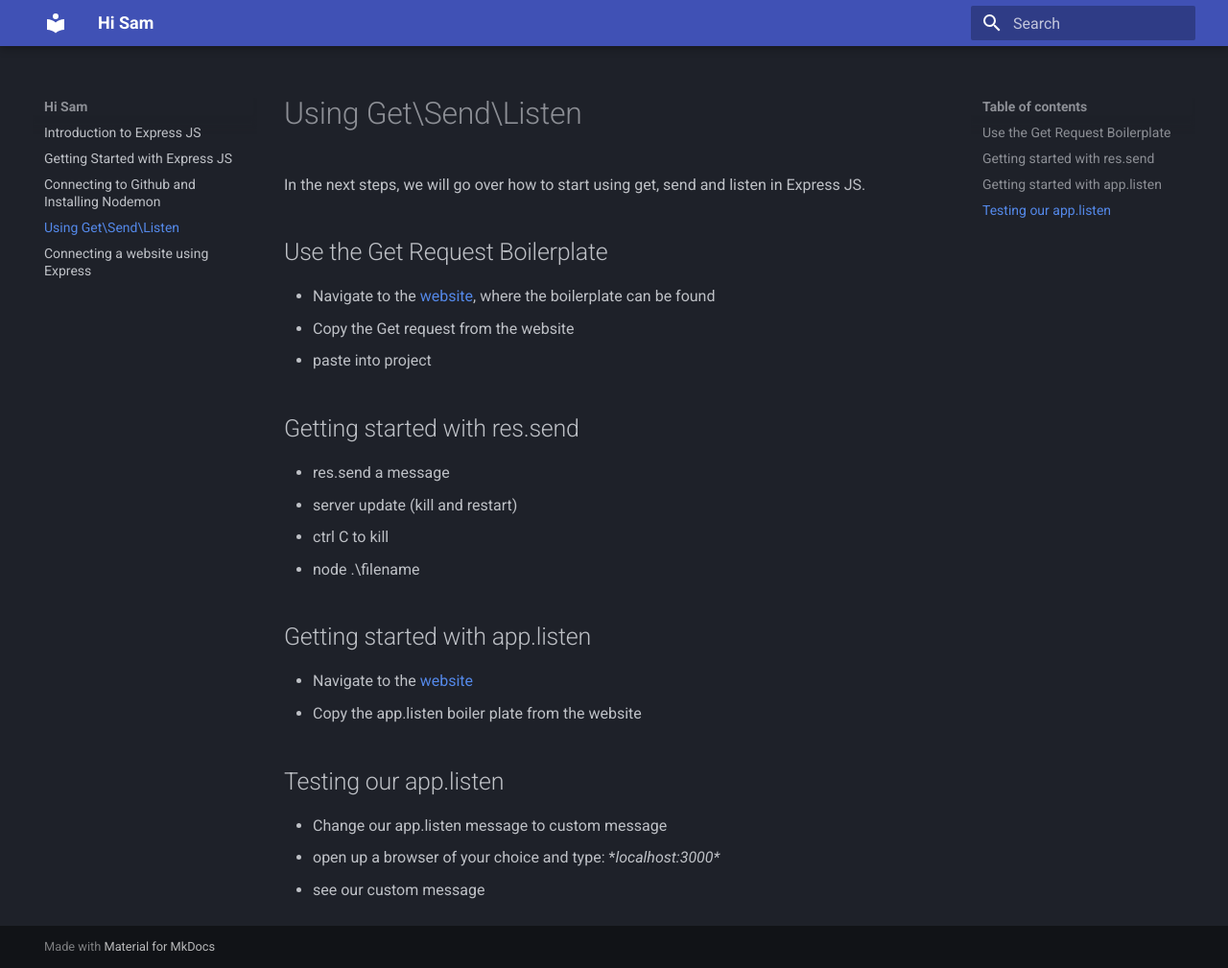
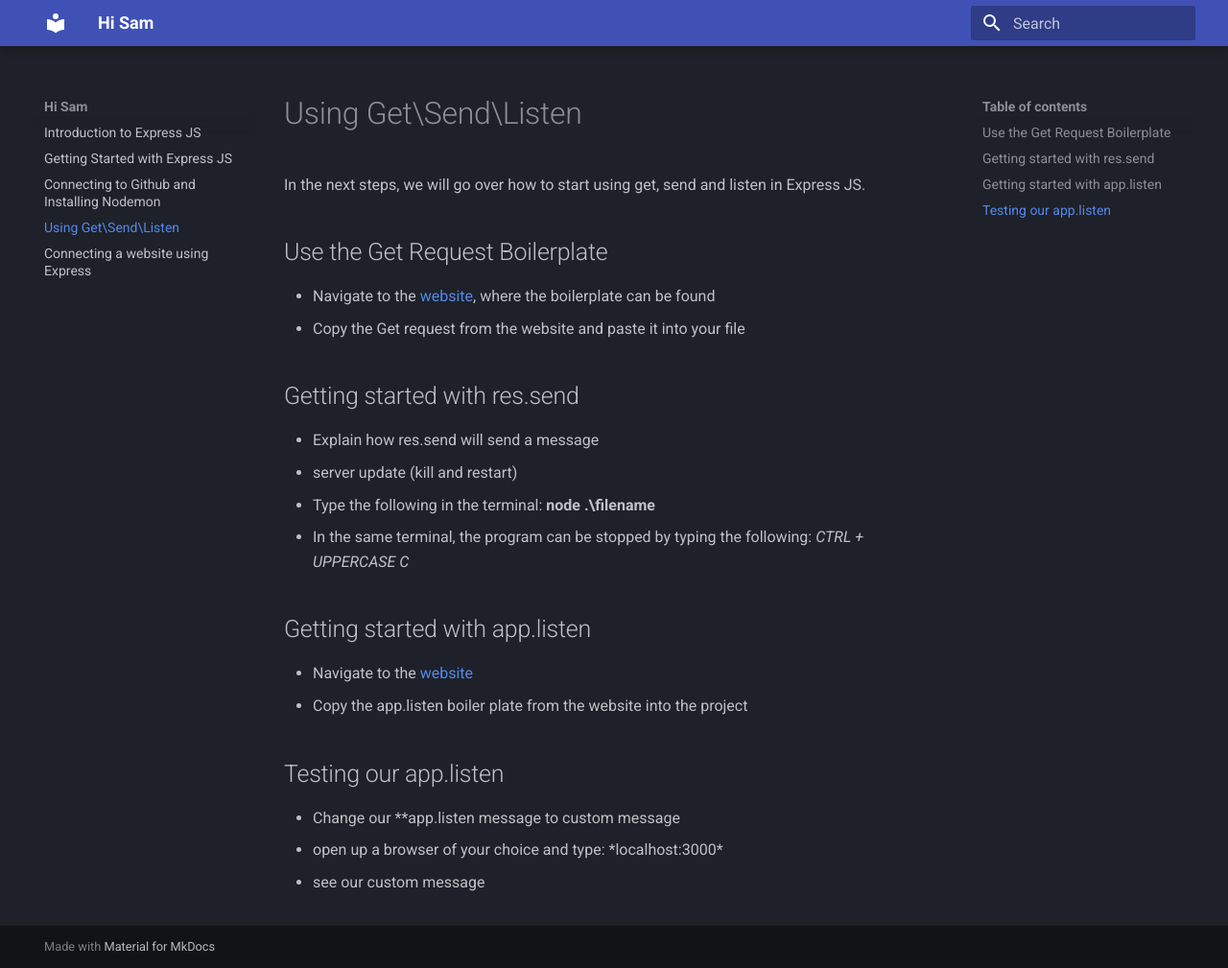
Before and after one commit to NBSutton98/COM-Documentation, an MkDocs documentation site: the page built from docs/task3.md, in a window 1280 px wide and 1009 px high. Shown: the whole window at 96% size. Built offline with MkDocs 1.6.1 and Material for MkDocs 9.7.7, drawn with Linux system fonts in a browser that asks for light colours.

Commit message:
Update task3.md

```diff
--- a/docs/task3.md
+++ b/docs/task3.md
@@ -4,20 +4,19 @@
 
 ## Use the Get Request Boilerplate
 - Navigate to the [website](https://expressjs.com/en/starter/hello-world.html), where the boilerplate can be found
-- Copy the Get request from the website
-- paste into project
+- Copy the Get request from the website and paste it into your file
 
 ## Getting started with res.send
-- res.send a message
+- Explain how res.send will send a message
 - server update (kill and restart)
-- ctrl C to kill
-- node .\filename
+- Type the following in the terminal: **node .\filename**
+- In the same terminal, the program can be stopped by typing the following: *CTRL + UPPERCASE C*
 
 ## Getting started with app.listen
 - Navigate to the [website](https://expressjs.com/en/starter/hello-world.html)
-- Copy the app.listen boiler plate from the website
+- Copy the app.listen boiler plate from the website into the project
 
 ## Testing our app.listen
-- Change our app.listen message to custom message
-- open up a browser of your choice and type: **localhost:3000\**
+- Change our **app.listen message to custom message
+- open up a browser of your choice and type: *localhost:3000\*
 - see our custom message
```
